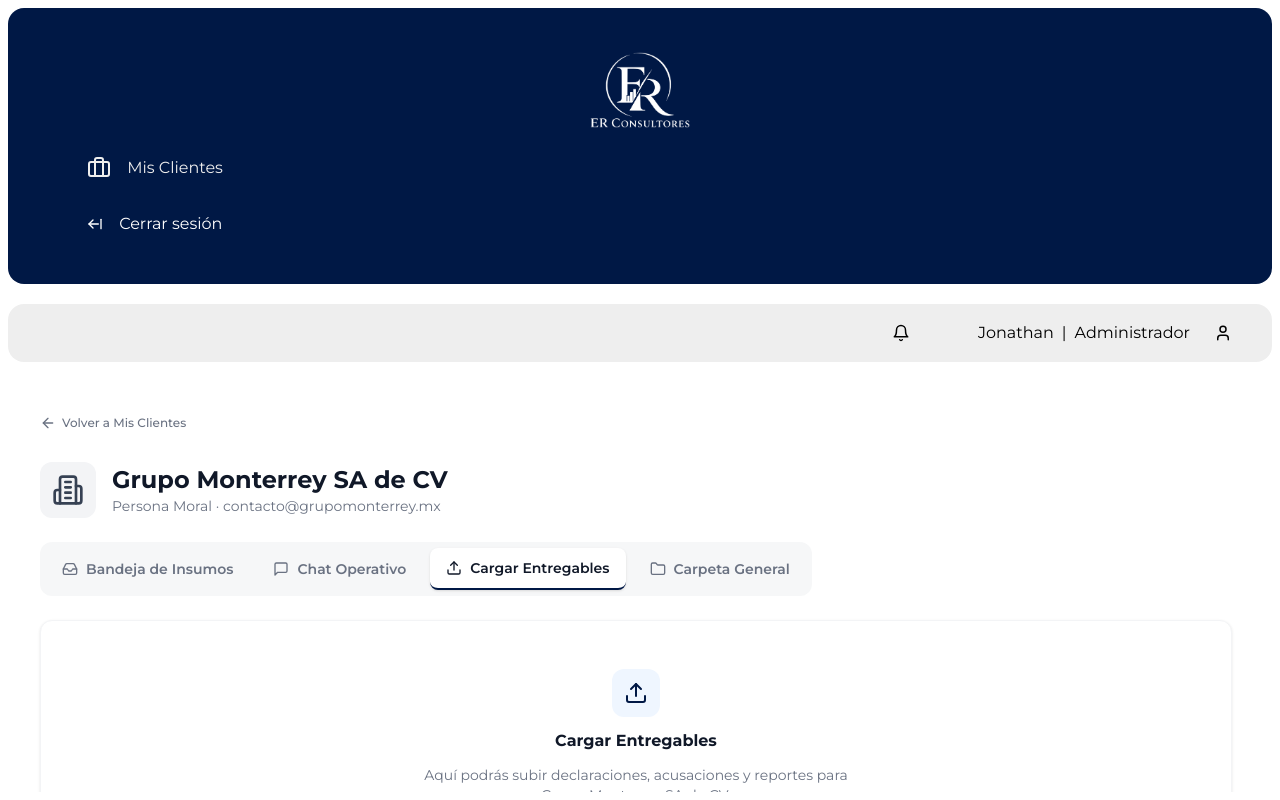
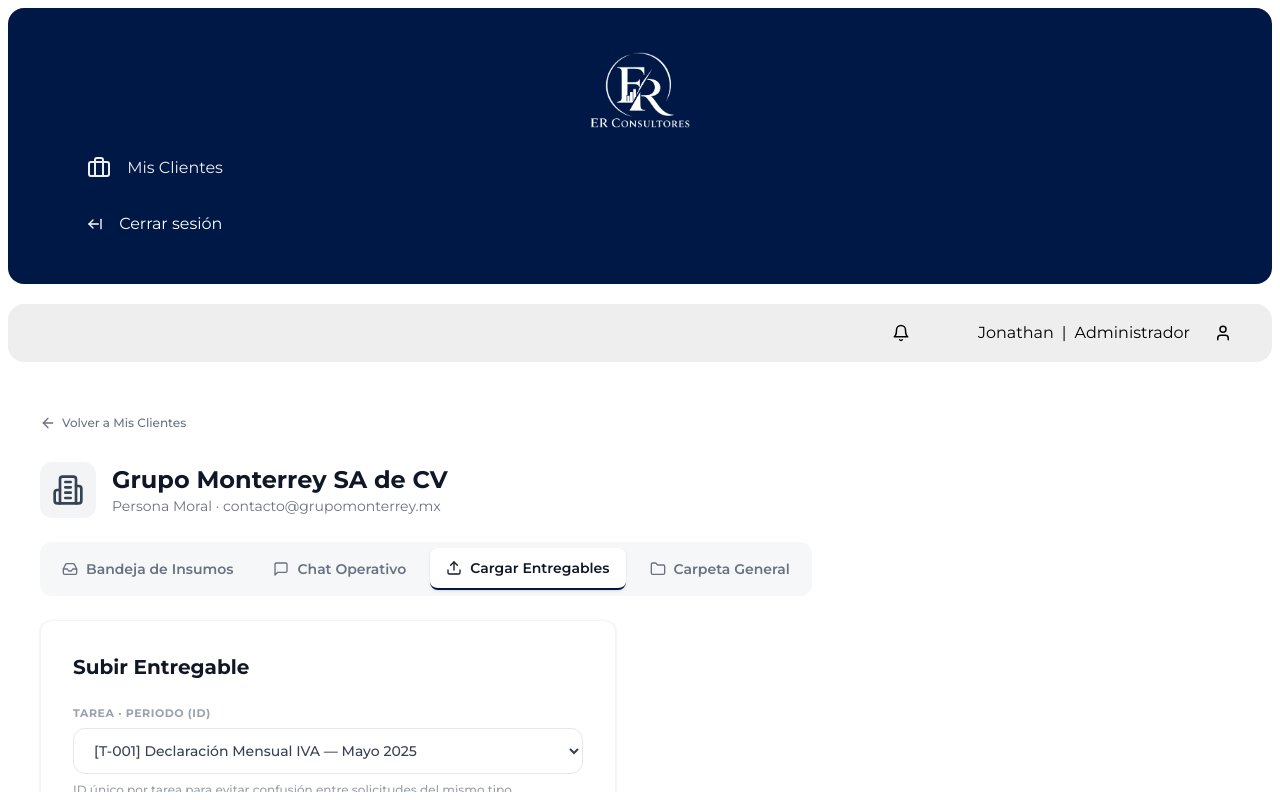
Before and after one commit to DespachoRC/despacho_rc, a Next.js app: page /contador/dashboard/clients/details in a window 1280 px wide. Both pictures are taken after a click on the button "Cargar Entregables". Built offline with nearby package versions, Linux system fonts and the light colour scheme.

Commit message:
feat: implement deliverables upload and general folder tabs for accountant

```diff
--- a/app/(contador)/contador/dashboard/clients/details/page.tsx
+++ b/app/(contador)/contador/dashboard/clients/details/page.tsx
@@ -189,26 +189,133 @@ export default function ClientDetailsPage() {
             )}
 
             {activeTab === "entregables" && (
-                <div className="bg-white rounded-xl border border-gray-100 p-12 text-center shadow-sm space-y-3">
-                    <div className="w-12 h-12 bg-blue-50 text-primary rounded-xl flex items-center justify-center mx-auto">
-                        <LuUpload className="w-6 h-6" />
+                <div className="bg-white rounded-xl border border-gray-100 p-8 shadow-sm max-w-xl space-y-6">
+                    {/* titulo de la seccion */}
+                    <div>
+                        <h2 className="text-xl font-bold text-gray-900">
+                            Subir Entregable
+                        </h2>
                     </div>
-                    <h3 className="text-base font-bold text-gray-900">Cargar Entregables</h3>
-                    <p className="text-sm text-gray-500 max-w-md mx-auto">
-                        Aquí podrás subir declaraciones, acusaciones y reportes para Grupo Monterrey SA de CV.
-                    </p>
+
+                    {/* selector de tarea y periodo (id) */}
+                    <div className="space-y-1.5">
+                        <label className="text-[11px] font-bold text-gray-400 tracking-wider block uppercase">
+                            Tarea · Periodo (ID)
+                        </label>
+                        <select
+                            defaultValue="[T-001] Declaración Mensual IVA — Mayo 2025"
+                            className="w-full bg-white border border-gray-200 rounded-xl px-4 py-3 text-sm font-medium text-gray-700 focus:outline-none focus:ring-2 focus:ring-primary focus:border-transparent cursor-pointer"
+                        >
+                            <option value="[T-001] Declaración Mensual IVA — Mayo 2025">
+                                [T-001] Declaración Mensual IVA — Mayo 2025
+                            </option>
+                            <option value="[T-002] Declaración Mensual IVA — Junio 2025">
+                                [T-002] Declaración Mensual IVA — Junio 2025
+                            </option>
+                            <option value="[T-003] Contabilidad General — Junio 2025">
+                                [T-003] Contabilidad General — Junio 2025
+                            </option>
+                            <option value="[T-004] Cálculo de Nómina — Mayo 2025">
+                                [T-004] Cálculo de Nómina — Mayo 2025
+                            </option>
+                        </select>
+                        <p className="text-xs text-gray-400 font-medium pt-0.5">
+                            ID único por tarea para evitar confusión entre solicitudes del mismo tipo.
+                        </p>
+                    </div>
+
+                    {/* zona de carga de archivos (border-dashed) */}
+                    <div className="space-y-1.5">
+                        <label className="text-[11px] font-bold text-gray-400 tracking-wider block uppercase">
+                            Archivo Entregable
+                        </label>
+                        <div className="border-2 border-dashed border-gray-200 rounded-xl p-8 text-center bg-gray-50/40 flex flex-col items-center justify-center gap-2 cursor-pointer hover:bg-gray-50 transition-colors">
+                            <LuUpload className="w-6 h-6 text-gray-400" />
+                            <span className="text-sm font-semibold text-gray-700">
+                                Arrastra aquí el documento entregable final
+                            </span>
+                            <span className="text-xs text-gray-400 font-normal">
+                                PDF, ZIP, XML, imágenes · Máx. 20 MB c/u
+                            </span>
+                        </div>
+                    </div>
+
+                    {/* boton para subir documento y notificar al cliente */}
+                    <button
+                        type="button"
+                        className="w-full bg-primary hover:bg-primary-900 text-white font-semibold py-3.5 px-4 rounded-xl transition-colors cursor-pointer flex items-center justify-center gap-2 text-sm shadow-sm"
+                    >
+                        <LuUpload className="w-4 h-4" />
+                        Subir Documento y Notificar al Cliente
+                    </button>
                 </div>
             )}
 
             {activeTab === "carpeta" && (
-                <div className="bg-white rounded-xl border border-gray-100 p-12 text-center shadow-sm space-y-3">
-                    <div className="w-12 h-12 bg-blue-50 text-primary rounded-xl flex items-center justify-center mx-auto">
-                        <LuFolder className="w-6 h-6" />
+                <div className="bg-white rounded-xl border border-gray-100 p-8 shadow-sm max-w-3xl space-y-6">
+                    {/* titulo e informacion de la carpeta general del cliente */}
+                    <div className="flex items-start gap-3">
+                        <div className="p-2 bg-emerald-50 text-emerald-600 rounded-lg mt-0.5">
+                            <LuFolder className="w-5 h-5" />
+                        </div>
+                        <div>
+                            <h2 className="text-xl font-bold text-gray-900">
+                                Carpeta General — Grupo Monterrey SA de CV
+                            </h2>
+                            <p className="text-sm text-gray-400 font-normal">
+                                Documentos generales subidos por el cliente. Solo lectura.
+                            </p>
+                        </div>
                     </div>
-                    <h3 className="text-base font-bold text-gray-900">Carpeta General</h3>
-                    <p className="text-sm text-gray-500 max-w-md mx-auto">
-                        Expediente digital y documentos permanentes de la empresa.
-                    </p>
+
+                    {/* seccion tickets */}
+                    <div className="space-y-3">
+                        <div className="flex items-center gap-2">
+                            <span className="text-xs font-bold text-gray-400 tracking-wider uppercase">
+                                Tickets
+                            </span>
+                            <span className="text-xs font-medium text-gray-400">
+                                2 archivos
+                            </span>
+                        </div>
+                        <div className="space-y-2">
+                            <FileAttachment nombreArchivo="ticket_combustible_jun.pdf" />
+                            <FileAttachment nombreArchivo="ticket_papeleria_jun.jpg" />
+                        </div>
+                    </div>
+
+                    {/* seccion documentos de afiliacion — solo lectura estado vacio */}
+                    <div className="space-y-3">
+                        <div className="flex items-center gap-2">
+                            <span className="text-xs font-bold text-gray-400 tracking-wider uppercase">
+                                Documentos de Afiliación
+                            </span>
+                            <span className="text-xs font-medium text-gray-400">
+                                0 archivos
+                            </span>
+                        </div>
+                        <div className="bg-gray-50/70 p-4 rounded-xl border border-gray-100">
+                            <p className="text-xs text-gray-400 font-normal italic">
+                                El cliente aún no ha subido archivos en esta sección.
+                            </p>
+                        </div>
+                    </div>
+
+                    {/* seccion facturas */}
+                    <div className="space-y-3">
+                        <div className="flex items-center gap-2">
+                            <span className="text-xs font-bold text-gray-400 tracking-wider uppercase">
+                                Facturas
+                            </span>
+                            <span className="text-xs font-medium text-gray-400">
+                                2 archivos
+                            </span>
+                        </div>
+                        <div className="space-y-2">
+                            <FileAttachment nombreArchivo="factura_proveedor_001.xml" />
+                            <FileAttachment nombreArchivo="factura_proveedor_002.xml" />
+                        </div>
+                    </div>
                 </div>
             )}
         </div>
```
